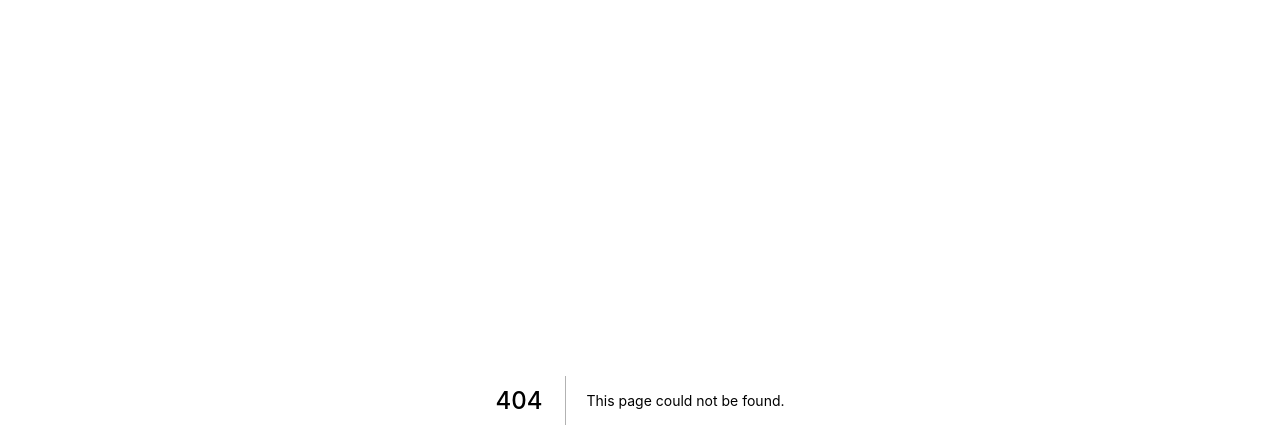
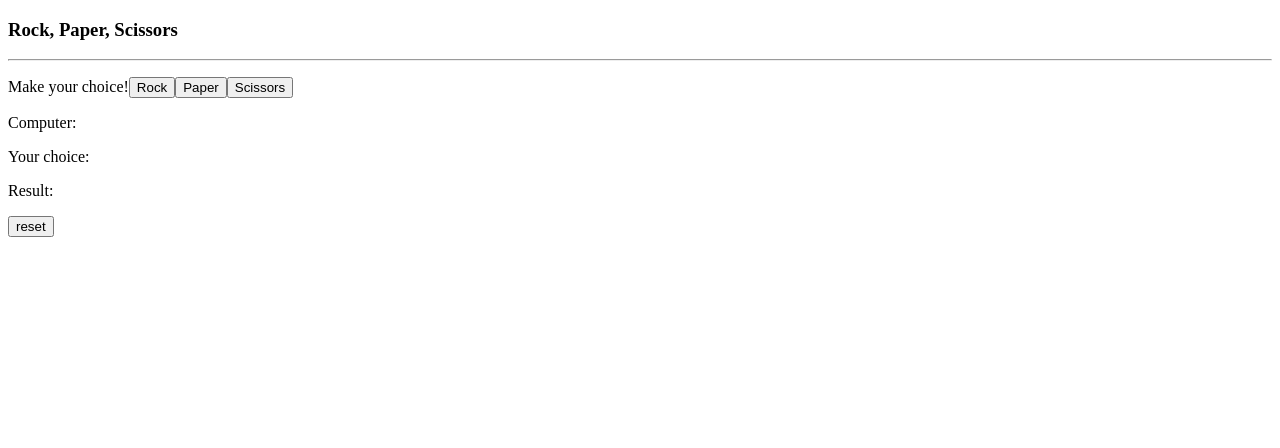
Before and after one commit to rimaaugustine/next-tictactoe, a Next.js app: page /game in a window 1280 px wide. Before the commit this address had no page. Shown: the top 448 px of the page. Built offline with nearby package versions, Linux system fonts and the light colour scheme.

Commit message:
First Commit

```diff
--- /dev/null
+++ b/components/Tile.js
@@ -0,0 +1,2 @@
+export const Tile = ({value, test}) =>
+<div className='title'> {value} </div>
--- a/package.json
+++ b/package.json
@@ -4,7 +4,7 @@
   "description": "",
   "main": "index.js",
   "scripts": {
-    "test": "echo \"Error: no test specified\" && exit 1"
+    "dev": "next"
   },
   "author": "",
   "license": "ISC",
@@ -12,8 +12,5 @@
     "next": "^5.0.0",
     "react": "^16.2.0",
     "react-dom": "^16.2.0"
-  },
-  "scripts": {
-    "dev": "next"
   }
 }
--- a/pages/form.js
+++ b/pages/form.js
@@ -2,7 +2,6 @@
 import {Component} from "react"
 
 class SimpleForm extends Component {
-
   constructor(){
     super()
     this.state = {
@@ -13,7 +12,8 @@ class SimpleForm extends Component {
   onChange = (event) => {
     console.log(this)
     this.setState({
-      input: event.target.value
+      input: event.target.value,
+      name: "rima"
     })
   }
 
@@ -22,6 +22,8 @@ class SimpleForm extends Component {
       <div>
         <input type="text" value={this.state.input} onChange={this.onChange} />
         <p>{this.state.input}</p>
+        <h2>{this.state.name}</h2>
+
       </div>
     )
   }
--- /dev/null
+++ b/pages/game.js
@@ -0,0 +1,67 @@
+import {Component} from "react"
+
+class Game extends Component {
+  constructor(props){
+    super(props)
+    this.state = {
+      choice: null,
+      opponent: null
+    }
+  }
+
+  //dont need "bind(this)"
+  handleButtonClick = () => {
+    this.setState({
+      choice: null,
+      opponent: null
+    });
+  }
+
+
+  createHandler = choice => (e) => {
+    const opponent =  ['R', 'P', 'S'][Math.floor(3 * Math.random())]
+    this.setState({
+      choice,
+      opponent
+    })
+  }
+
+  getResult() {
+    const { choice, opponent } = this.state
+    if (choice === opponent){
+      return "same"
+    }
+    if (choice === 'R') {
+      return opponent === 'S' ? 'win' : 'loose'
+    }
+    if (choice === 'S') {
+      return opponent === 'P' ? 'win' : 'loose'
+    }
+    return opponent === 'R' ? 'win' : 'loose'
+  }
+
+  render(){
+    //Destructuring example
+    const { choice, opponent } = this.state
+    return (
+      <div>
+        <h3>Rock, Paper, Scissors</h3>
+        <hr/>
+        {!choice &&
+        <p>
+          Make your choice!
+        <button type="button" onClick={this.createHandler('R')}>Rock</button>
+        <button type="button" onClick={this.createHandler('P')}>Paper</button>
+        <button type="button" onClick={this.createHandler('S')}>Scissors</button>
+        </p>
+        }
+        <p>Computer: {opponent} </p>
+        <p>Your choice: {choice} </p>
+        <p>Result: {choice && this.getResult()}</p>
+        <button type="button" onClick={this.handleButtonClick}>reset</button>
+      </div>
+    )
+  }
+}
+
+export default Game
--- /dev/null
+++ b/pages/index.html
@@ -0,0 +1,3 @@
+<div id="container">
+
+</div>
--- a/pages/index.js
+++ b/pages/index.js
@@ -1,11 +1,18 @@
 
 import React from "react"
+import Head from 'next/head'
 
 class Index extends React.Component {
   render(){
+    const Style = {
+      color: '#000000'
+    }
     return (
-      <div>
-        <h3>I am index</h3>
+      <div >
+      <Head>
+        <link rel="stylesheet" href="../static/style.css"/>
+      </Head>
+        <h3 style={Style} className="flexbox">I am index</h3>
         <em>I am declared using the class syntax</em>
       </div>
     );
--- /dev/null
+++ b/static/style.css
@@ -0,0 +1,3 @@
+.flexbox{
+    color: pink;
+}
```
Also changed, not shown: pages/game2.js (added, +25 -0 lines), pages/learn.js (added, +99 -0 lines), 1 other file (tests, documents, lock files or other folders).
